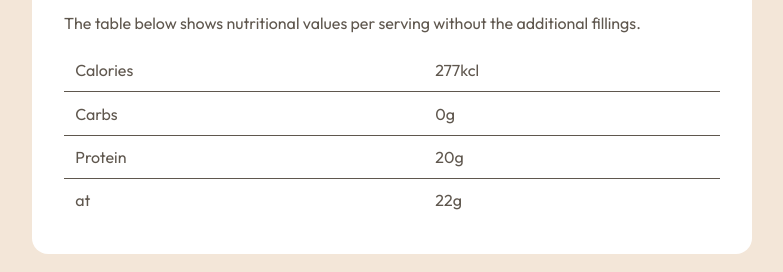
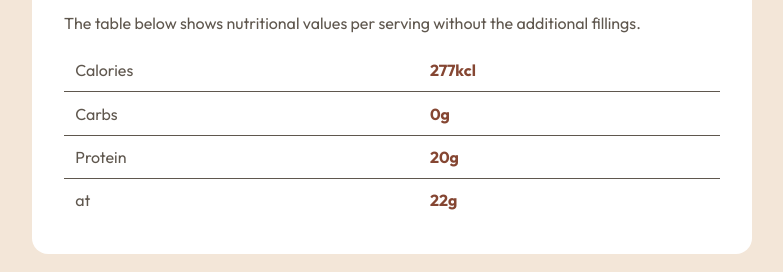
Before and after one commit to BhanushaliBhavesh/fronted-mentor-io-recipepage, a plain HTML site: page index.html in a window 1280 px wide. Shown: the part 1322-1594 px from the top of the page, without its empty margins (248-1031 px from the left). Drawn offline with Linux system fonts and the light colour scheme.

Commit message:
Update style.css

```diff
--- a/design/style.css
+++ b/design/style.css
@@ -160,6 +160,11 @@ tr:last-child td {
   border-bottom: none;
 }
 
+.recipe-nutrition tr td:nth-child(2) {
+  color: var(--brown800);
+  font-weight: 700;
+}
+
 @media screen and (max-width: 850px) {
   .recipe-cart {
     width: 80%;
```
